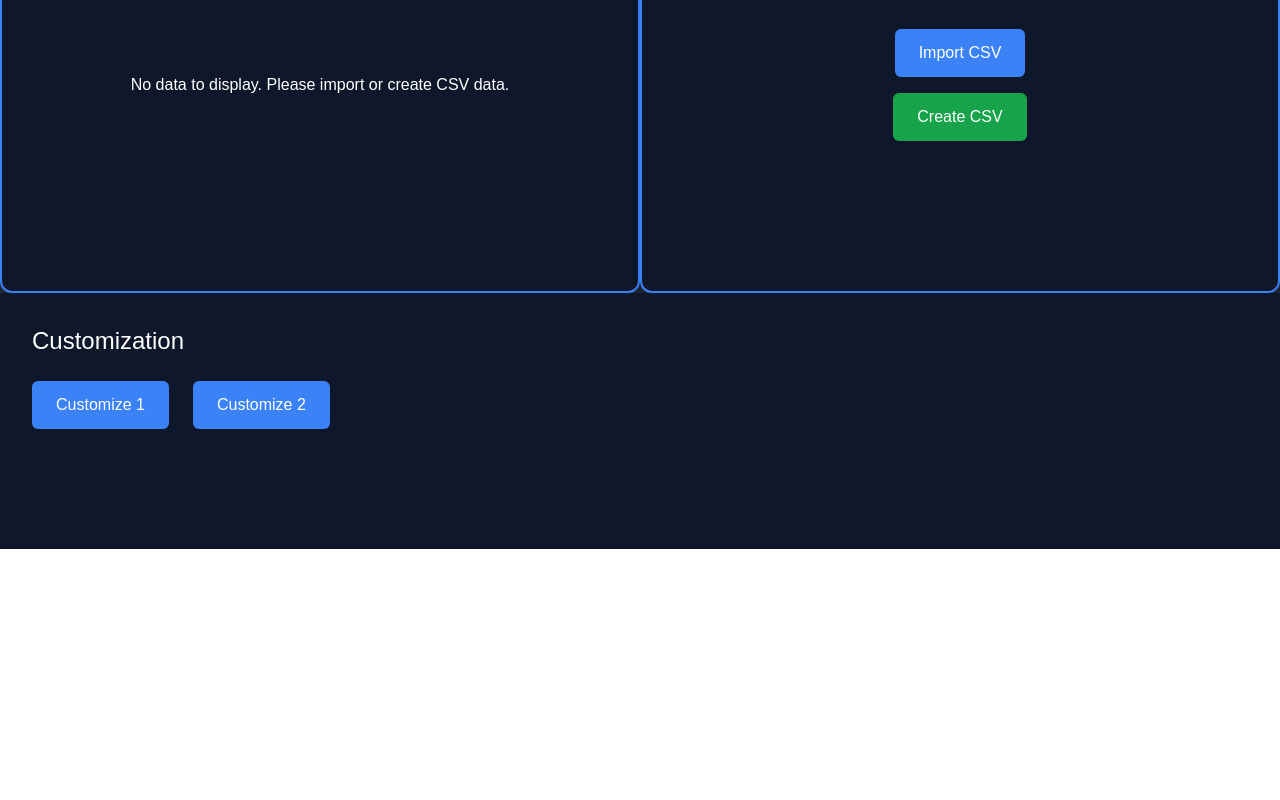
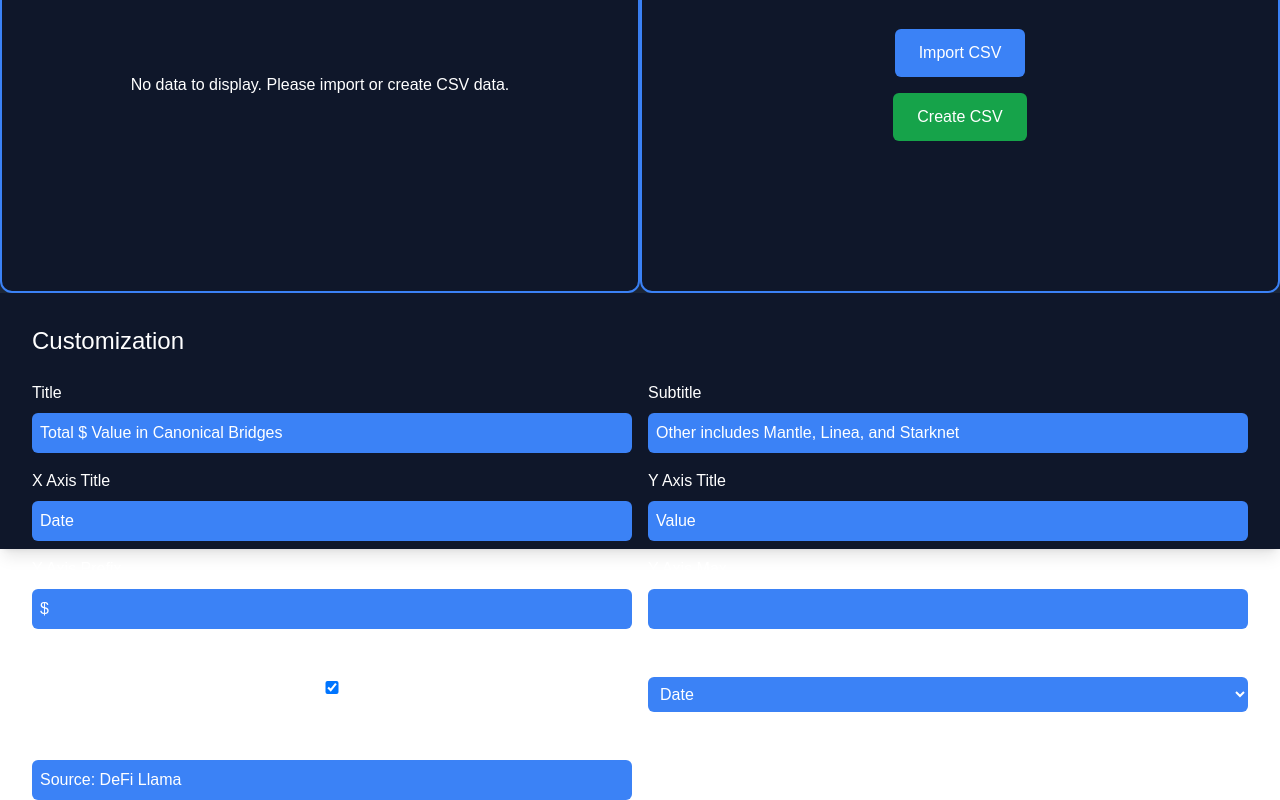
Before and after one commit to BdNWoG/entropy-data, a Next.js app in the folder entropy-data/: page / in a window 1280 px wide. Shown: the part 251-1051 px from the top of the page. Before the commit the page ends 800 px from the top, so only its background shows below. Built offline with nearby package versions, Linux system fonts and the light colour scheme.

Commit message:
functionable

```diff
--- a/entropy-data/app/page.tsx
+++ b/entropy-data/app/page.tsx
@@ -1,4 +1,4 @@
-"use client"
+"use client";
 
 import { useState } from "react";
 import Header from "../components/Header";
@@ -10,14 +10,35 @@ import { PlotData } from "../components/types";
 export default function Home() {
   const [plotData, setPlotData] = useState<PlotData | null>(null);
 
+  // Define customization state with default values and correct types
+  const [customization, setCustomization] = useState({
+    title: "Total $ Value in Canonical Bridges",
+    subtitle: "Other includes Mantle, Linea, and Starknet",
+    xAxisTitle: "Date",
+    yAxisTitle: "Value",
+    yAxisPrefix: "$",
+    yAxisMax: "" as number | "", // yAxisMax is number or empty string
+    showGrid: true,
+    xAxisType: "date" as "date" | "category" | "linear", // xAxisType with specific union type
+    source: "Source: DeFi Llama",
+  });
+
+  // Function to update the customization options
+  const updateCustomization = (updates: Partial<typeof customization>) => {
+    setCustomization((prev) => ({ ...prev, ...updates }));
+  };
+
   return (
     <div className="min-h-screen bg-dark flex flex-col">
       <Header />
       <div className="flex-grow flex">
-        <PlotPanel plotData={plotData} />
+        {/* Pass plotData and customization to PlotPanel */}
+        <PlotPanel plotData={plotData} customization={customization} />
+        {/* Pass setPlotData to CSVPanel */}
         <CSVPanel setPlotData={setPlotData} />
       </div>
-      <Footer />
+      {/* Pass customization and updateCustomization to Footer */}
+      <Footer customization={customization} setCustomization={updateCustomization} />
     </div>
   );
 }
--- a/entropy-data/components/Footer.tsx
+++ b/entropy-data/components/Footer.tsx
@@ -1,18 +1,104 @@
 // components/Footer.tsx
-const Footer = () => {
-    return (
-        <footer className="bg-panel text-white h-64 p-8 shadow-lg">
-        <h2 className="text-2xl mb-6">Customization</h2>
-        <div className="flex gap-6">
-            <button className="bg-borderBlue hover:bg-blue-600 px-6 py-3 rounded-md">
-            Customize 1
-            </button>
-            <button className="bg-borderBlue hover:bg-blue-600 px-6 py-3 rounded-md">
-            Customize 2
-            </button>
+import React from "react";
+import { Customization } from "../components/types";
+
+interface FooterProps {
+    customization: Customization;
+    setCustomization: (customization: Partial<Customization>) => void;
+  }
+
+const Footer: React.FC<FooterProps> = ({ customization, setCustomization }) => {
+  return (
+    <footer className="bg-panel text-white h-64 p-8 shadow-lg">
+      <h2 className="text-2xl mb-6">Customization</h2>
+      <div className="grid gap-4 grid-cols-2">
+        <div>
+          <label className="block mb-2">Title</label>
+          <input
+            type="text"
+            value={customization.title}
+            onChange={(e) => setCustomization({ title: e.target.value })}
+            className="bg-borderBlue text-white w-full p-2 rounded-md"
+          />
         </div>
-        </footer>
-    );
+        <div>
+          <label className="block mb-2">Subtitle</label>
+          <input
+            type="text"
+            value={customization.subtitle}
+            onChange={(e) => setCustomization({ subtitle: e.target.value })}
+            className="bg-borderBlue text-white w-full p-2 rounded-md"
+          />
+        </div>
+        <div>
+          <label className="block mb-2">X Axis Title</label>
+          <input
+            type="text"
+            value={customization.xAxisTitle}
+            onChange={(e) => setCustomization({ xAxisTitle: e.target.value })}
+            className="bg-borderBlue text-white w-full p-2 rounded-md"
+          />
+        </div>
+        <div>
+          <label className="block mb-2">Y Axis Title</label>
+          <input
+            type="text"
+            value={customization.yAxisTitle}
+            onChange={(e) => setCustomization({ yAxisTitle: e.target.value })}
+            className="bg-borderBlue text-white w-full p-2 rounded-md"
+          />
+        </div>
+        <div>
+          <label className="block mb-2">Y Axis Prefix</label>
+          <input
+            type="text"
+            value={customization.yAxisPrefix}
+            onChange={(e) => setCustomization({ yAxisPrefix: e.target.value })}
+            className="bg-borderBlue text-white w-full p-2 rounded-md"
+          />
+        </div>
+        <div>
+          <label className="block mb-2">Y Axis Max</label>
+          <input
+            type="number"
+            value={customization.yAxisMax}
+            onChange={(e) => setCustomization({ yAxisMax: Number(e.target.value) || "" })}
+            className="bg-borderBlue text-white w-full p-2 rounded-md"
+          />
+        </div>
+        <div>
+          <label className="block mb-2">Show Grid</label>
+          <input
+            type="checkbox"
+            checked={customization.showGrid}
+            onChange={(e) => setCustomization({ showGrid: e.target.checked })}
+            className="bg-borderBlue text-white w-full p-2 rounded-md"
+          />
+        </div>
+        <div>
+          <label className="block mb-2">X Axis Type</label>
+          <select
+            value={customization.xAxisType}
+            onChange={(e) => setCustomization({ xAxisType: e.target.value as "date" | "category" | "linear" })}
+            className="bg-borderBlue text-white w-full p-2 rounded-md"
+          >
+            <option value="date">Date</option>
+            <option value="category">Category</option>
+            <option value="linear">Linear</option>
+          </select>
+        </div>
+        <div>
+          <label className="block mb-2">Source</label>
+          <input
+            type="text"
+            value={customization.source}
+            onChange={(e) => setCustomization({ source: e.target.value })}
+            className="bg-borderBlue text-white w-full p-2 rounded-md"
+          />
+        </div>
+      </div>
+    </footer>
+  );
 };
 
 export default Footer;
--- a/entropy-data/components/PlotPanel.tsx
+++ b/entropy-data/components/PlotPanel.tsx
@@ -4,11 +4,24 @@ import { useEffect, useRef } from "react";
 import Plotly, { Layout, Data } from "plotly.js-dist-min";
 import { PlotData } from "./types";
 
+interface Customization {
+  title: string;
+  subtitle: string;
+  xAxisTitle: string;
+  yAxisTitle: string;
+  yAxisPrefix: string;
+  yAxisMax: number | "";
+  showGrid: boolean;
+  xAxisType: "date" | "category" | "linear";
+  source: string;
+}
+
 interface PlotPanelProps {
   plotData: PlotData | null;
+  customization: Customization;
 }
 
-const PlotPanel: React.FC<PlotPanelProps> = ({ plotData }) => {
+const PlotPanel: React.FC<PlotPanelProps> = ({ plotData, customization }) => {
   const plotRef = useRef<HTMLDivElement | null>(null);
 
   useEffect(() => {
@@ -27,7 +40,7 @@ const PlotPanel: React.FC<PlotPanelProps> = ({ plotData }) => {
 
       const layout: Partial<Layout> = {
         title: {
-          text: "<b>Total $ Value in Canonical Bridges</b><br><sup><span style='color:#9ecff2'>Other includes Mantle, Linea, and Starknet</span></sup>",
+          text: `<b>${customization.title}</b><br><sup><span style='color:#9ecff2'>${customization.subtitle}</span></sup>`,
           font: { family: "sans-serif", size: 30, color: "white" },
           xanchor: "center",
           x: 0.5,
@@ -36,19 +49,21 @@ const PlotPanel: React.FC<PlotPanelProps> = ({ plotData }) => {
         paper_bgcolor: "#030d1c",
         font: { size: 14, color: "white" },
         xaxis: {
-          type: "date",
-          tickformat: "%b %Y",
+          title: customization.xAxisTitle,
+          type: customization.xAxisType,
+          tickformat: customization.xAxisType === "date" ? "%b %Y" : undefined,
           tickfont: { size: 14, color: "white" },
           showline: true,
           linewidth: 2,
           linecolor: "#D1D5DB",
           showspikes: false,
-          showgrid: false,
-          rangeslider: { visible: true },
+          showgrid: customization.showGrid,
+          rangeslider: { visible: customization.xAxisType === "date" },
         },
         yaxis: {
-          tickprefix: "$",
-          showgrid: true,
+          title: customization.yAxisTitle,
+          tickprefix: customization.yAxisPrefix,
+          showgrid: customization.showGrid,
           gridcolor: "rgba(173, 176, 181, 0.6)",
           griddash: "dash",
           tickfont: { size: 14, color: "white" },
@@ -59,7 +74,8 @@ const PlotPanel: React.FC<PlotPanelProps> = ({ plotData }) => {
           zerolinewidth: 2,
           zerolinecolor: "white",
           rangemode: "tozero",
-          autorange: true,
+          autorange: customization.yAxisMax === "" ? true : false,
+          range: customization.yAxisMax !== "" ? [0, customization.yAxisMax] : undefined,
         },
         legend: {
           orientation: "h",
@@ -87,7 +103,7 @@ const PlotPanel: React.FC<PlotPanelProps> = ({ plotData }) => {
         ],
         annotations: [
           {
-            text: `Source: DeFi Llama <br>Date: ${new Date().toLocaleDateString()}`,
+            text: `${customization.source} <br>Date: ${new Date().toLocaleDateString()}`,
             font: { size: 8, color: "white" },
             showarrow: false,
             xref: "paper",
@@ -110,16 +126,15 @@ const PlotPanel: React.FC<PlotPanelProps> = ({ plotData }) => {
       Plotly.purge(plotRef.current);
       plotRef.current.innerHTML = "";
     }
-  }, [plotData]);
+  }, [plotData, customization]);
 
   return (
     <div className="flex-1 bg-panel border-2 border-borderBlue rounded-xl shadow-lg p-4 box-border">
       {plotData ? (
-        // Conditionally render the chart container only when plotData exists
         <div
           ref={plotRef}
           style={{ width: "100%", height: "100%" }}
-          key={plotData ? "plot-container" : "empty-container"} // Force DOM reset with unique key
+          key={plotData ? "plot-container" : "empty-container"}
         />
       ) : (
         <div className="flex items-center justify-center h-full text-white">
--- a/entropy-data/components/types.ts
+++ b/entropy-data/components/types.ts
@@ -4,3 +4,15 @@ export interface PlotData {
         value: number[];
     };
 }
+
+export interface Customization {
+    title: string;
+    subtitle: string;
+    xAxisTitle: string;
+    yAxisTitle: string;
+    yAxisPrefix: string;
+    yAxisMax: number | ""; // yAxisMax can be a number or an empty string
+    showGrid: boolean;
+    xAxisType: "date" | "category" | "linear"; // xAxisType has specific allowed values
+    source: string;
+  }
```
